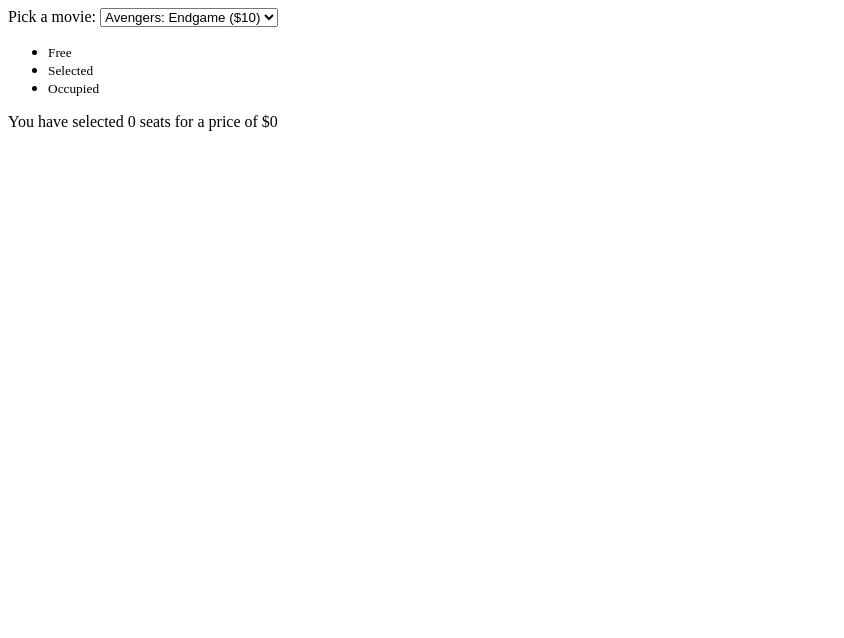
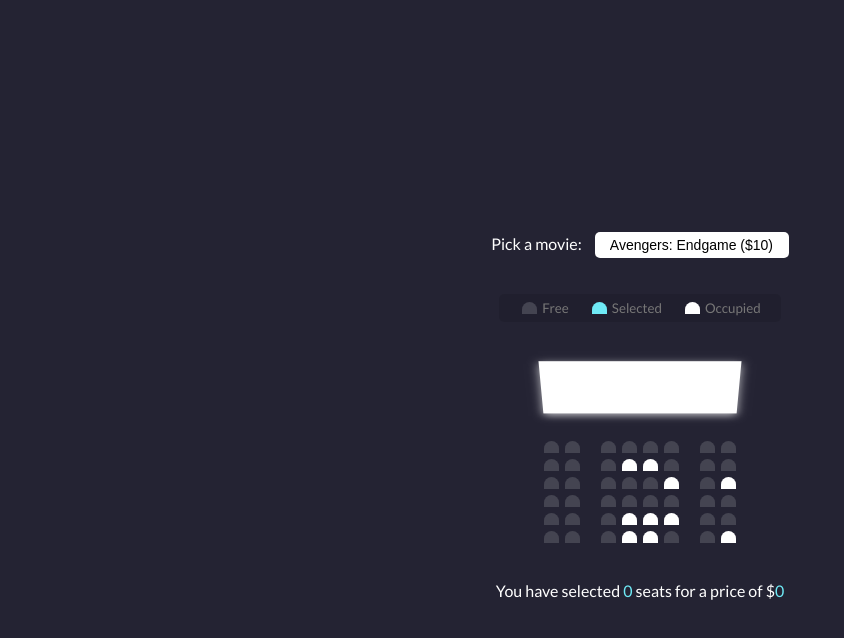
Before and after one commit to Solar5503/Movie-Seat-Booking-DOM-Local-Storage, a plain HTML site: page index.html in a window 1280 px wide. Shown: the whole page, without its empty margins (0-844 px from the left). Drawn offline with Linux system fonts and the light colour scheme.

Commit message:
Added content of css

```diff
--- a/index.html
+++ b/index.html
@@ -95,16 +95,6 @@
         <div class="seat"></div>
         <div class="seat occupied"></div>
       </div>
-      <div class="row">
-        <div class="seat"></div>
-        <div class="seat occupied"></div>
-        <div class="seat"></div>
-        <div class="seat occupied"></div>
-        <div class="seat occupied"></div>
-        <div class="seat"></div>
-        <div class="seat"></div>
-        <div class="seat"></div>
-      </div>
     </div>
 
     <p class="text">
--- a/style.css
+++ b/style.css
@@ -0,0 +1,96 @@
+@import url("https://fonts.googleapis.com/css2?family=Lato&display=swap");
+* {
+  box-sizing: border-box;
+}
+body {
+  background-color: #242333;
+  color: #fff;
+  display: flex;
+  flex-direction: column;
+  align-items: center;
+  justify-content: center;
+  height: 100vh;
+  font-family: "Lato", sans-serif;
+  padding: 0;
+}
+.movie-container {
+  margin: 20px 0;
+}
+.movie-container select {
+  background-color: #fff;
+  border: 0;
+  border-radius: 5px;
+  font-size: 14px;
+  margin-left: 10px;
+  padding: 5px 15px;
+  appearance: none;
+  -moz-appearance: none;
+  -webkit-appearance: none;
+}
+.showcase {
+  background: rgba(0, 0, 0, 0.1);
+  padding: 5px 10px;
+  border-radius: 5px;
+  color: #777;
+  list-style: none;
+  display: flex;
+  justify-content: space-between;
+}
+.showcase li {
+  display: flex;
+  align-items: center;
+  justify-content: center;
+  margin: 0 10px;
+}
+.showcase li small {
+  margin-left: 2px;
+}
+.seat {
+  background-color: #444451;
+  height: 12px;
+  width: 15px;
+  margin: 3px;
+  border-top-left-radius: 10px;
+  border-top-right-radius: 10px;
+}
+.seat.selected {
+  background-color: #6feaf6;
+}
+.seat.occupied {
+  background-color: #fff;
+}
+.seat:nth-of-type(2) {
+  margin-right: 18px;
+}
+.seat:nth-last-of-type(2) {
+  margin-left: 18px;
+}
+.seat:not(.occupied):hover {
+  cursor: pointer;
+  transform: scale(1.2);
+}
+.showcase .seat:not(.occupied):hover {
+  cursor: default;
+  transform: scale(1);
+}
+.container {
+  perspective: 1000px;
+  margin-bottom: 30px;
+}
+.screen {
+  background-color: #fff;
+  height: 70px;
+  width: 100%;
+  margin: 15px 0;
+  transform: rotateX(-45deg);
+  box-shadow: 0 3px 10px rgba(255, 255, 255, 0.7);
+}
+.row {
+  display: flex;
+}
+p.text {
+  margin: 5px 0;
+}
+p.text span {
+  color: #6feaf6;
+}
```
